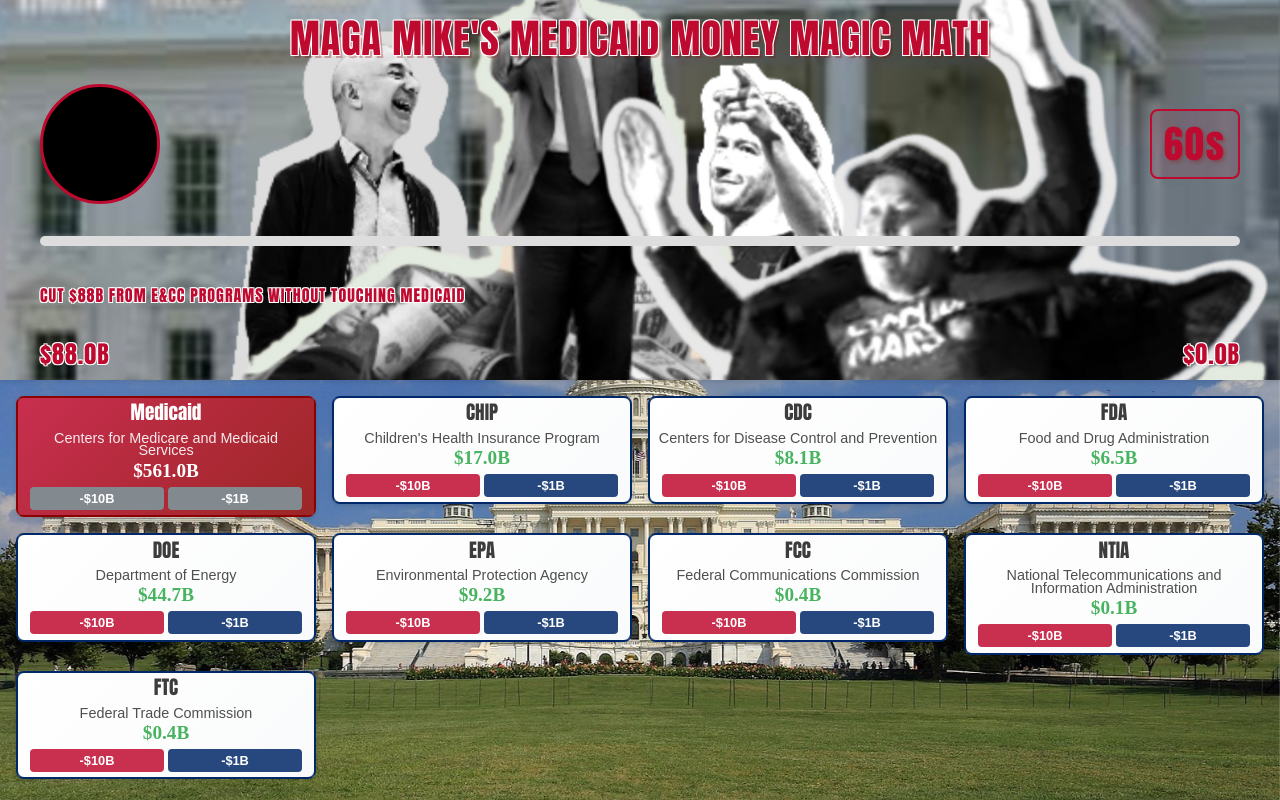
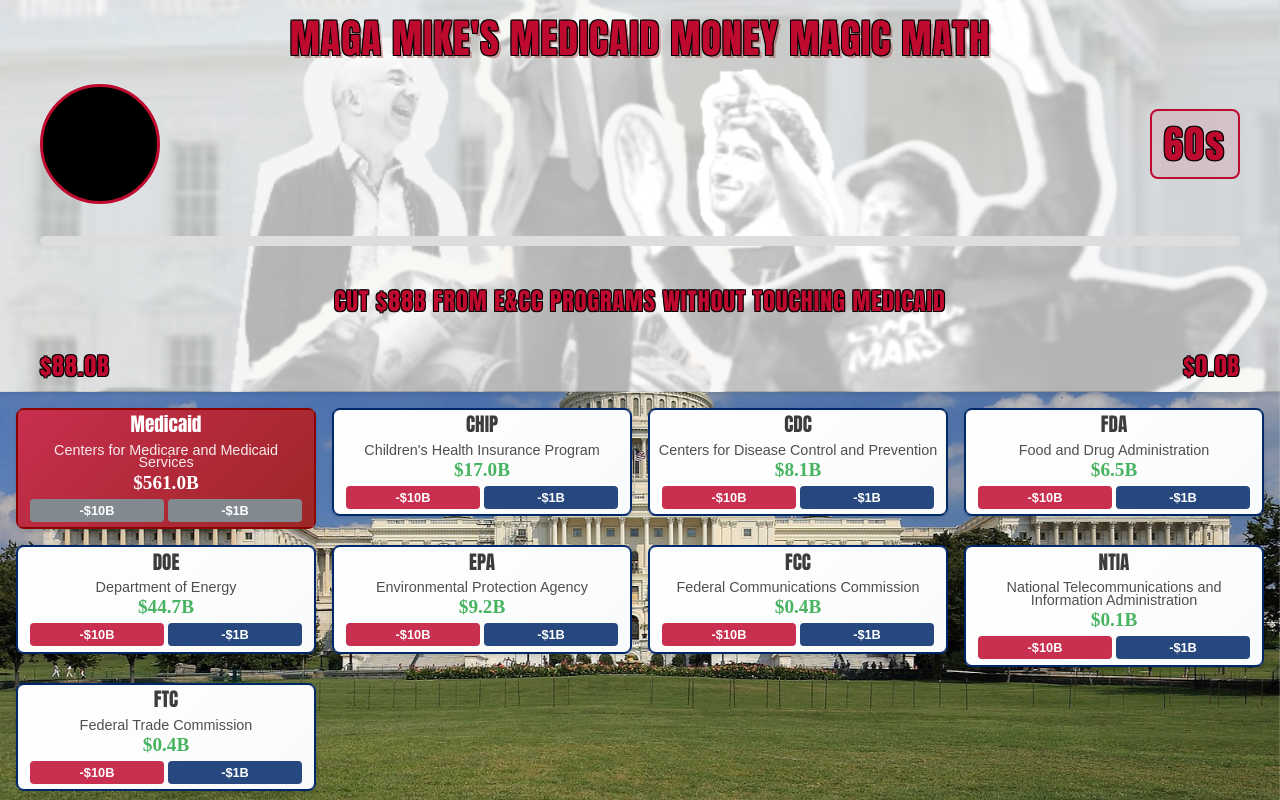
Before and after one commit to winwin137/magicmikeW5, a React (Vite) app: page / in a window 1280 px wide. Built offline with nearby package versions, Linux system fonts and the light colour scheme; grey boxes are pictures that could not be loaded.

Commit message:
header fonts fixed again

```diff
--- a/src/components/Game.tsx
+++ b/src/components/Game.tsx
@@ -51,7 +51,6 @@
   BillionaireBanner,
   RightJustifiedCutsInfo,
   CommitteeText,
-  DefundedOverlay,  // Add this line
 } from '../styles/GameStyles';
 
 // Sound effects
@@ -341,19 +340,6 @@
         whileHover={!program.isUntouchable && !isDefunded ? { scale: 1.02 } : {}}
         whileTap={!program.isUntouchable && !isDefunded ? { scale: 0.98 } : {}}
       >
-        {isDefunded && (
-          <DefundedOverlay
-            $abbreviation={program.abbreviation}
-            style={{
-              position: 'absolute',
-              top: 0,
-              left: 0,
-              width: '100%',
-              height: '100%',
-              zIndex: 10
-            }}
-          />
-        )}
         <ProgramName $isUntouchable={program.isUntouchable}>
           <span style={{ fontSize: '1.2em' }}>{program.name}</span>
           <br />
--- a/src/styles/GameStyles.ts
+++ b/src/styles/GameStyles.ts
@@ -1,4 +1,4 @@
-import styled, { keyframes } from 'styled-components';
+import styled, { keyframes, css } from 'styled-components';
 import { motion } from 'framer-motion';
 import capitolImage from '../assets/images/capitol.jpg';
 
@@ -52,7 +52,7 @@
   right: 0;
   z-index: 100;
   background: #f5f5f5;
-  background-image: url('/src/assets/images/trumpStealing.jpg');
+  background-image: linear-gradient(rgba(255, 255, 255, 0.7), rgba(255, 255, 255, 0.7)), url('/src/assets/images/trumpStealing.jpg');
   background-size: cover;
   background-position: center;
   padding: 1rem 1rem 0.5rem;
@@ -136,10 +136,10 @@
   text-transform: uppercase;
   letter-spacing: 1px;
   text-shadow:
-    -1px -1px 0 white,
-     1px -1px 0 white,
-    -1px  1px 0 white,
-     1px  1px 0 white,
+    -1px -1px 0 black,
+     1px -1px 0 black,
+    -1px  1px 0 black,
+     1px  1px 0 black,
      3px 3px 0 rgba(139, 0, 0, 0.3);
   padding: 0 0.5rem;
   line-height: 1.1;
@@ -160,10 +160,10 @@
   font-family: 'Impact', 'Haettenschweiler', 'Franklin Gothic Bold', Charcoal, 'Helvetica Inserat', 'Bitstream Vera Sans Bold', 'Arial Black', sans-serif;
   letter-spacing: 1px;
   text-shadow:
-    -1px -1px 0 white,
-     1px -1px 0 white,
-    -1px  1px 0 white,
-     1px  1px 0 white,
+    -1px -1px 0 black,
+     1px -1px 0 black,
+    -1px  1px 0 black,
+     1px  1px 0 black,
      1px 1px 0 rgba(139, 0, 0, 0.2);
   padding: 0 0.5rem;
   line-height: 1.2;
@@ -338,7 +338,11 @@
   font-family: 'Impact', 'Haettenschweiler', 'Franklin Gothic Bold', Charcoal, 'Helvetica Inserat', 'Bitstream Vera Sans Bold', 'Arial Black', sans-serif;
   color: ${props => props.$timeRemaining <= 10 ? '#dc3545' : '#bf0a30'};
   transition: color 0.3s ease;
-  text-shadow: 2px 2px 4px rgba(139, 0, 0, 0.3);
+  text-shadow:
+    -1px -1px 0 black,
+     1px -1px 0 black,
+    -1px  1px 0 black,
+     1px  1px 0 black;
   background: ${props => props.$timeRemaining <= 10 ? 'rgba(220, 53, 69, 0.1)' : 'rgba(191, 10, 48, 0.1)'};
   padding: 0.25rem 0.75rem;
   border-radius: 8px;
@@ -383,12 +387,53 @@
   border-radius: 8px;
   padding: 0.35rem 0.5rem;
   box-shadow: 0 2px 4px rgba(0, 0, 0, 0.1);
+  position: relative;
+
+  ${props => props.$isDefunded && css`
+    position: relative;
+
+    &::before {
+      content: '';
+      position: absolute;
+      top: 0;
+      left: 0;
+      right: 0;
+      bottom: 0;
+      background-color: rgba(255, 255, 255, 0.2);
+      z-index: 5;
+      border-radius: 6px;
+      pointer-events: none;
+    }
+
+    &::after {
+      content: "${props => props.$abbreviation ? `${props.$abbreviation} ` : ''}DEFUNDED";
+      position: absolute;
+      top: 50%;
+      left: 50%;
+      transform: translate(-50%, -50%) rotate(-15deg);
+      color: rgba(139, 0, 0, 0.85);
+      font-family: 'Impact', sans-serif;
+      font-size: 2rem; /* Larger base font size */
+      font-weight: 900;
+      text-transform: uppercase;
+      letter-spacing: 1px;
+      text-shadow: 1px 1px 2px rgba(0, 0, 0, 0.3);
+      z-index: 10;
+      pointer-events: none;
+      white-space: nowrap;
+      padding: 0.25rem 0.5rem;
+
+      @media (max-width: 480px) {
+        font-size: 1.8rem; /* Still large on mobile but slightly adjusted */
+      }
+    }
+  `}
+
   cursor: ${props => props.$isUntouchable ? 'not-allowed' : 'pointer'};
   border: 2px solid ${props => props.$isUntouchable ? '#8b0000' : '#002868'};
   display: flex;
   flex-direction: column;
   height: fit-content;
-  position: relative;
   opacity: ${props => props.$isDefunded ? 0.95 : 1};
   transition: all 0.3s ease;
 
@@ -409,57 +454,6 @@
     box-shadow: ${props => props.$isUntouchable || props.$isDefunded ?
       '0 2px 4px rgba(0, 0, 0, 0.1)' :
       '0 4px 6px rgba(0, 0, 0, 0.15)'};
-  }
-
-  ${props => props.$isDefunded && `
-    &::after {
-      content: '${props.$abbreviation ? `${props.$abbreviation} ` : ''}DEFUNDED';
-      position: absolute;
-      top: 50%;
-      left: 50%;
-      transform: translate(-50%, -50%) rotate(-15deg);
-      color: rgba(139, 0, 0, 0.85);
-      font-family: 'Impact', sans-serif;
-      font-size: 1.8rem;
-      font-weight: 900;
-      text-transform: uppercase;
-      letter-spacing: 1px;
-      text-shadow: 1px 1px 2px rgba(0, 0, 0, 0.3);
-      z-index: 10;
-      pointer-events: none;
-      white-space: nowrap;
-      padding: 0.25rem 0.5rem;
-    }
-  `}
-`;
-
-export const DefundedOverlay = styled.div<{ $abbreviation?: string }>`
-  position: absolute;
-  top: 0;
-  left: 0;
-  width: 100%;
-  height: 100%;
-  pointer-events: none;
-  z-index: 10;
-  background: linear-gradient(135deg, rgba(255, 255, 255, 0.2), rgba(255, 255, 255, 0.05));
-  backdrop-filter: blur(2px);
-
-  &::after {
-    content: '${props => props.$abbreviation ? `${props.$abbreviation} ` : ''}DEFUNDED';
-    position: absolute;
-    top: 50%;
-    left: 50%;
-    transform: translate(-50%, -50%) rotate(-15deg);
-    color: rgba(139, 0, 0, 0.85);
-    font-family: 'Impact', sans-serif;
-    font-size: 1.2rem;
-    font-weight: 900;
-    text-transform: uppercase;
-    letter-spacing: 1px;
-    text-shadow: 1px 1px 2px rgba(0, 0, 0, 0.5);
-    -webkit-text-stroke: 1px rgba(0, 0, 0, 0.3);
-    padding: 0.25rem 0.5rem;
-    white-space: nowrap;
   }
 `;
 
@@ -685,7 +679,7 @@
   font-family: 'Impact', 'Haettenschweiler', 'Franklin Gothic Bold', Charcoal, 'Helvetica Inserat', 'Bitstream Vera Sans Bold', 'Arial Black', sans-serif;
   text-transform: uppercase;
   letter-spacing: 1px;
-  text-shadow: -1px -1px 0 white, 1px -1px 0 white, -1px 1px 0 white, 1px 1px 0 white;
+  text-shadow: -1px -1px 0 black, 1px -1px 0 black, -1px 1px 0 black, 1px 1px 0 black;
 
   @media (max-width: 768px) {
     bottom: -10rem;
@@ -705,7 +699,7 @@
   font-family: 'Impact', 'Haettenschweiler', 'Franklin Gothic Bold', Charcoal, 'Helvetica Inserat', 'Bitstream Vera Sans Bold', 'Arial Black', sans-serif;
   text-transform: uppercase;
   letter-spacing: 1px;
-  text-shadow: -1px -1px 0 white, 1px -1px 0 white, -1px 1px 0 white, 1px 1px 0 white;
+  text-shadow: -1px -1px 0 black, 1px -1px 0 black, -1px 1px 0 black, 1px 1px 0 black;
 
   > div:first-child {
     text-align: left;
@@ -720,16 +714,17 @@
 
 export const CommitteeText = styled.div`
   text-align: center;
+  width: 100%;
   color: #bf0a30;
   font-family: 'Impact', sans-serif;
-  font-size: clamp(0.5rem, 4vw, 1rem);
+  font-size: clamp(1rem, 5vw, 1.5rem);
   margin-top: 0.3rem;
   margin-bottom: 0.3rem;
   text-transform: uppercase;
   letter-spacing: 1px;
   text-shadow:
-    -1px -1px 0 white,
-    1px -1px 0 white,
-    -1px 1px 0 white,
-    1px 1px 0 white;
+    -1px -1px 0 black,
+    1px -1px 0 black,
+    -1px 1px 0 black,
+    1px 1px 0 black;
 `;
```
